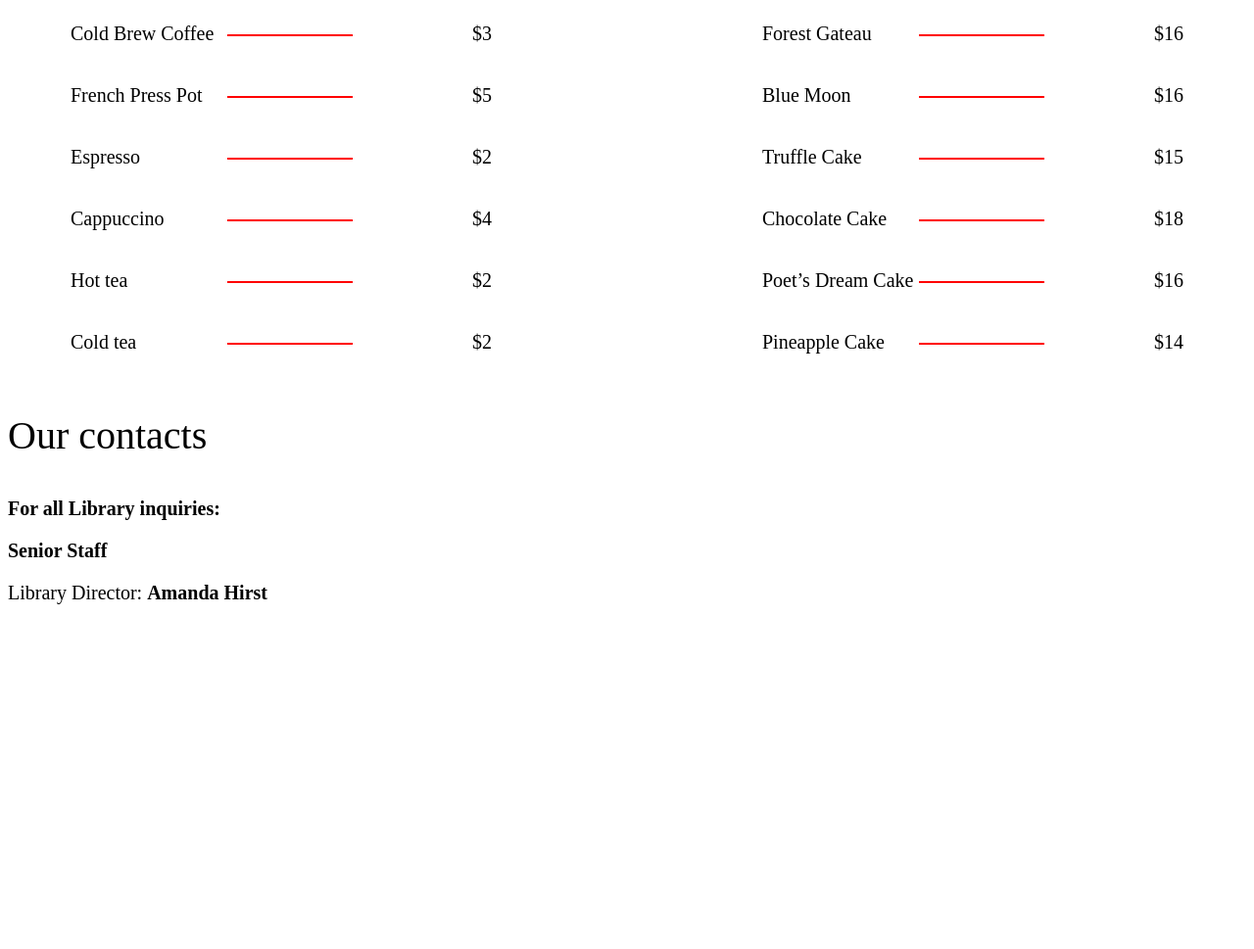
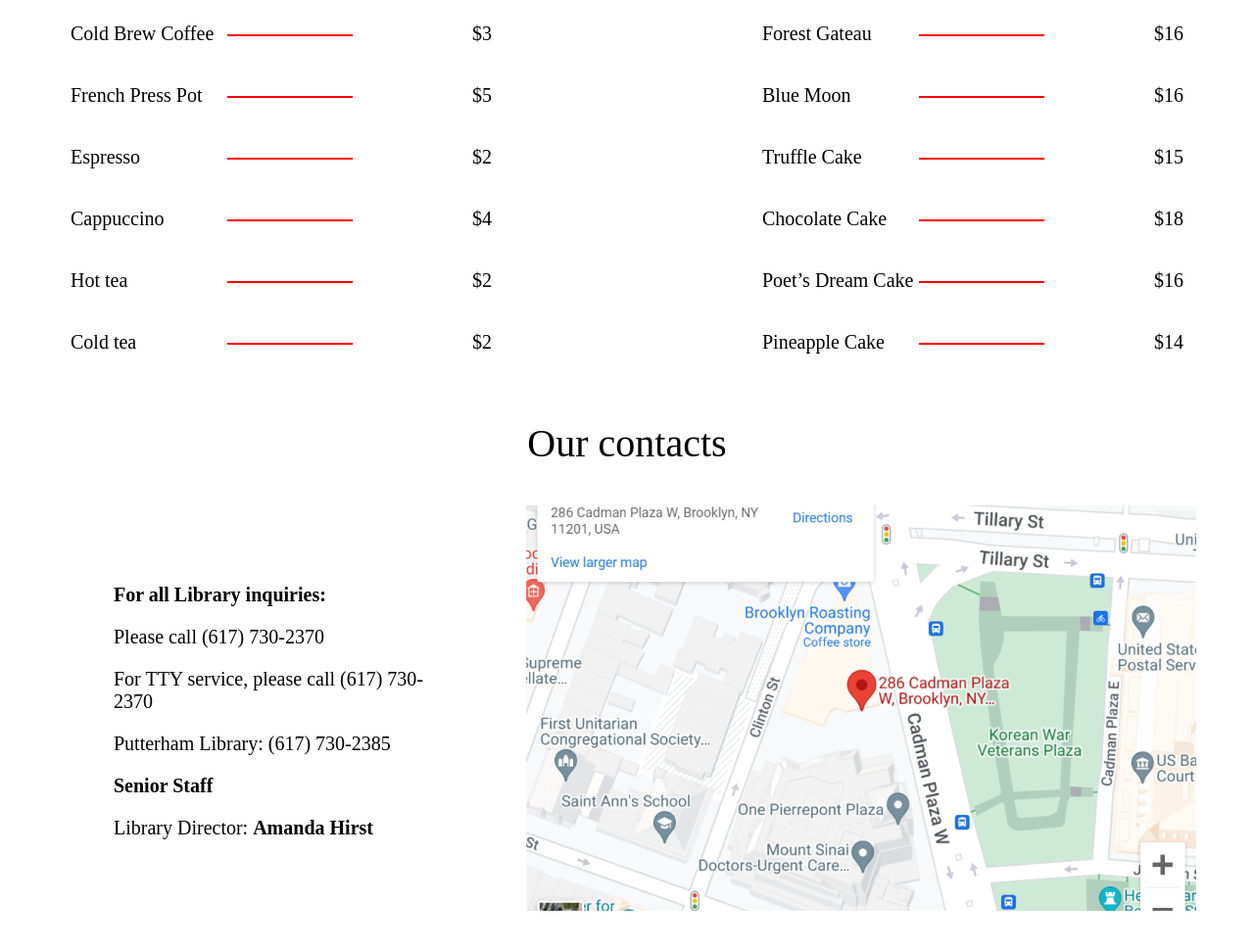
Before and after one commit to B1tRunner/StageZeroLibrary, a plain HTML site: page index.html in a window 1280 px wide. Shown: the part 3701-4670 px from the top of the page at 98% size. Before the commit the page ends 4338 px from the top, so only its background shows below. Drawn offline with Linux system fonts and the light colour scheme.

Commit message:
feat: add contacts section

```diff
--- a/index.html
+++ b/index.html
@@ -267,14 +267,16 @@
         </section>
 
         <!-- Contacts -->
-        <section>
-            <p class="heading-2">Our contacts</p>
+        <section class="contacts">
+            <p class="contacts-heading heading-2">Our contacts</p>
 
-            <div>
-                <div>
+            <div class="flex-box flex-justify-between">
+                <div class="contacts-text">
                     <p class="text-bold">For all Library inquiries:</p>
                     <div>
-
+                        <p>Please call (617) 730-2370</p>
+                        <p>For TTY service, please call (617) 730-2370</p>
+                        <p>Putterham Library: (617) 730-2385</p>
                     </div>
                     <div>
                         <p class="text-bold">Senior Staff</p>
@@ -282,7 +284,7 @@
                     </div>
                 </div>
                 <div>
-
+                    <img src="images/Rectangle 4.png" alt="map">
                 </div>
             </div>
         </section>
--- a/style.css
+++ b/style.css
@@ -204,6 +204,17 @@ nav a{
     justify-self: end;
 }
 
+.contacts-heading {
+    text-align: center;
+}
+
+.contacts-text {
+    padding: 60px;
+}
+
+.contacts {
+    margin: 3rem;
+}
 
 
 
```
Also changed, not shown: images/Rectangle 4.png (added).
